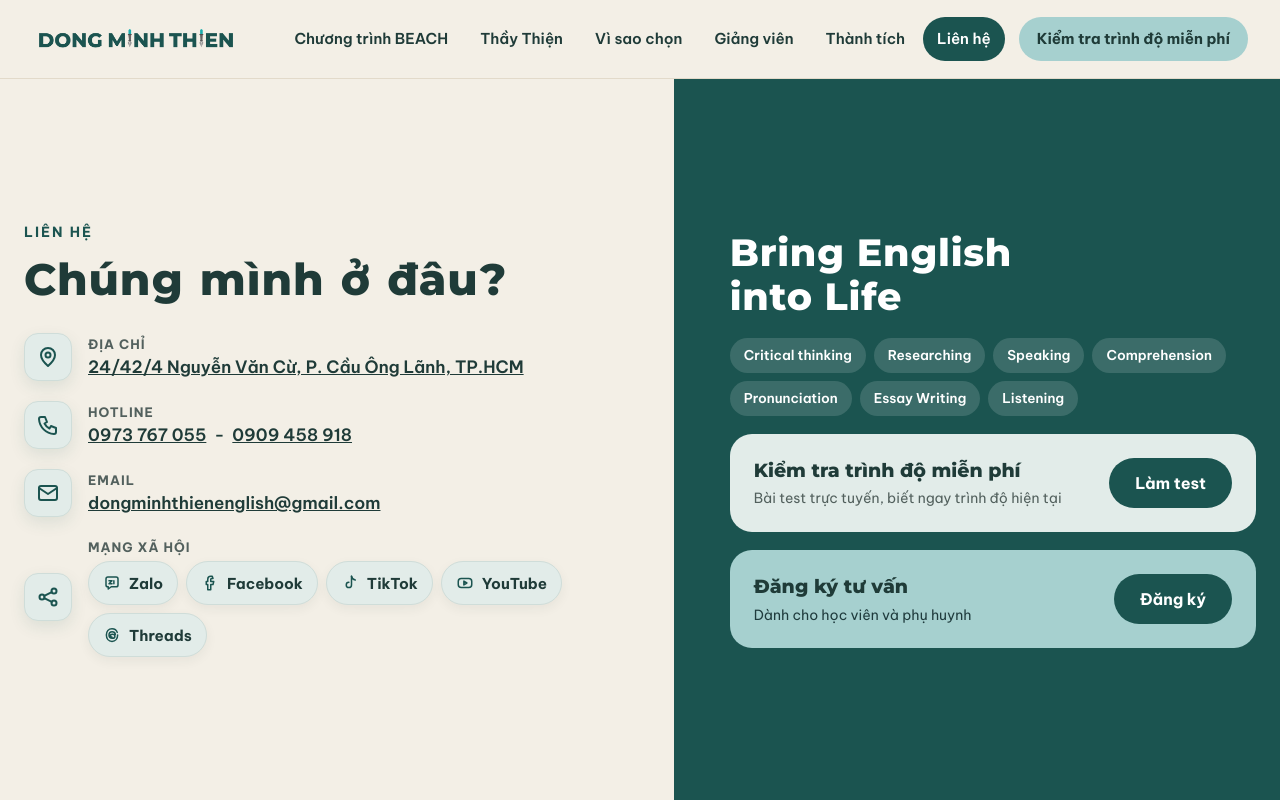
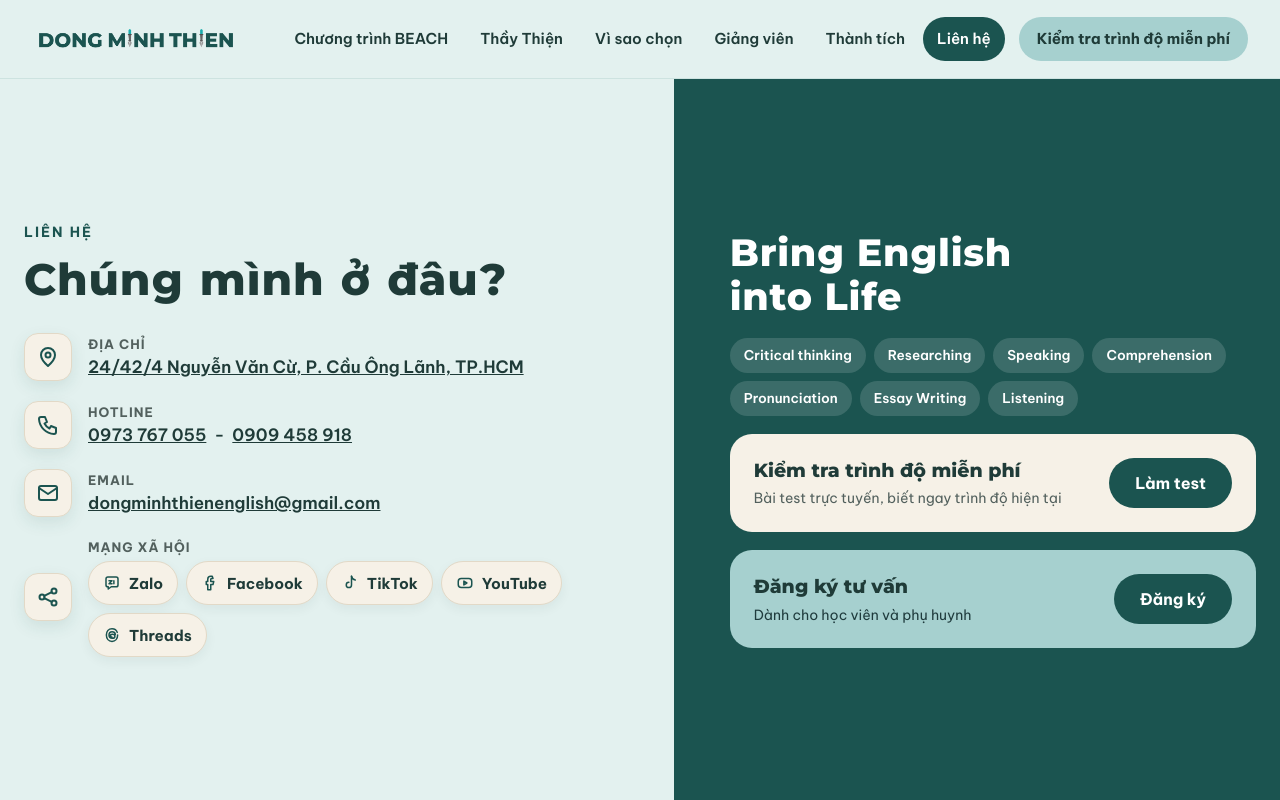
Before and after one commit to PhuAnh1404/dong-minh-thien-english, a plain HTML site: page lien-he.html in a window 1280 px wide. Shown: the top 800 px of the page. Drawn offline with Linux system fonts and the light colour scheme.

Commit message:
Nền trang trở lại xanh mint nhạt; khung chung màu kem
Co-Authored-By: Claude Opus 5.5 <noreply@anthropic.com>
Claude-Session: https://claude.ai/code/session_019b9X3QnJufZhJupLpdbvah

```diff
--- a/assets/css/style.css
+++ b/assets/css/style.css
@@ -603,3 +603,9 @@ body { background: var(--bg); }
 .beach-panel.p-A .panel-box { background: #D4E8D0; } .beach-panel.p-C .panel-box { background: #CFE5F0; }
 .beach-panel.p-H .panel-box { background: #E5DAF1; }
 .beach-panel .panel-box { border-color: transparent; }
+
+/* Nền trang: trở lại xanh mint nhạt; khung chung dùng màu kem để tách khỏi nền */
+:root { --bg: #E3F1EF; --bg-2: #D3E9E6; --card: #F6F1E7; --card-2: #EDE6D8; --card-line: #E2D9C7; }
+body, .hero-text, .split-text, .contact-info { background: var(--bg); }
+.site-header { background: rgba(227,241,239,.95); border-bottom: 1px solid #CDE3E0; }
+@media (max-width: 1180px) { .main-nav { background: var(--bg); } }
--- a/lien-he.html
+++ b/lien-he.html
@@ -9,8 +9,8 @@
 <meta property="og:description" content="24/42/4 Nguyễn Văn Cừ, P. Cầu Ông Lãnh, TP.HCM. Hotline 0973 767 055 - 0909 458 918.">
 <meta property="og:image" content="assets/img/thay-thien.png">
 <link rel="icon" href="assets/img/favicon.png">
-<link rel="stylesheet" href="assets/css/fonts.css?v=202611261136">
-<link rel="stylesheet" href="assets/css/style.css?v=202611261136">
+<link rel="stylesheet" href="assets/css/fonts.css?v=202611261138">
+<link rel="stylesheet" href="assets/css/style.css?v=202611261138">
 </head>
 <body>
 <div id="site-header"></div>
@@ -36,7 +36,7 @@
 </section>
 </main>
 <div id="site-footer"></div>
-<script src="assets/js/data.js?v=202611261136"></script>
-<script src="assets/js/site.js?v=202611261136"></script>
+<script src="assets/js/data.js?v=202611261138"></script>
+<script src="assets/js/site.js?v=202611261138"></script>
 </body>
 </html>
```
Also changed, not shown: beach.html (+4 -4 lines), giang-vien.html (+4 -4 lines), index.html (+4 -4 lines), thanh-tich.html (+4 -4 lines), thay-thien.html (+4 -4 lines), vi-sao-chon.html (+4 -4 lines).
